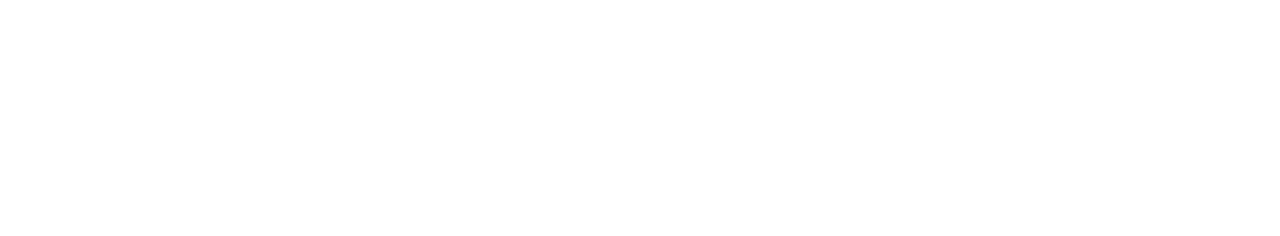
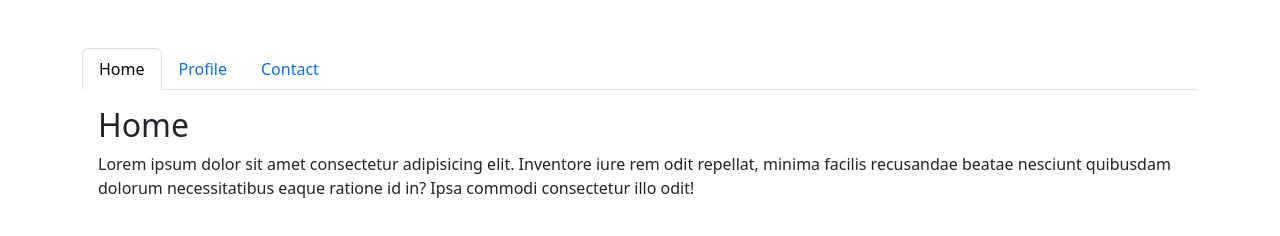
Before and after one commit to HeyFei/Bootstrap5-Crash-Course, a plain HTML site: page index.html in a window 1280 px wide. Drawn offline with nearby package versions, Linux system fonts and the light colour scheme.

Commit message:
tabs code

```diff
--- a/index.html
+++ b/index.html
@@ -10,7 +10,37 @@
 
 <body>
 
-
+    <!-- tabs -->
+    <div class="container my-5">
+        <nav>
+            <div class="nav nav-tabs" id="nav-tab" role="tablist">
+                <button class="nav-link active" id="nav-home-tab" data-bs-toggle="tab" data-bs-target="#nav-home"
+                    type="button" role="tab" aria-controls="nav-home" aria-selected="true">Home</button>
+                <button class="nav-link" id="nav-profile-tab" data-bs-toggle="tab" data-bs-target="#nav-profile"
+                    type="button" role="tab" aria-controls="nav-profile" aria-selected="false">Profile</button>
+                <button class="nav-link" id="nav-contact-tab" data-bs-toggle="tab" data-bs-target="#nav-contact"
+                    type="button" role="tab" aria-controls="nav-contact" aria-selected="false">Contact</button>
+            </div>
+        </nav>
+        <div class="tab-content" id="nav-tabContent">
+            <div class="tab-pane fade show active p-3" id="nav-home" role="tabpanel" aria-labelledby="nav-home-tab">
+                <h2>Home</h2>
+                <p>Lorem ipsum dolor sit amet consectetur adipisicing elit. Inventore iure rem odit repellat, minima
+                    facilis recusandae beatae nesciunt quibusdam dolorum necessitatibus eaque ratione id in? Ipsa
+                    commodi consectetur illo odit!</p>
+            </div>
+            <div class="tab-pane fade p-3" id="nav-profile" role="tabpanel" aria-labelledby="nav-profile-tab">
+                <h2>Profile</h2>
+                <p>Lorem ipsum dolor, sit amet consectetur adipisicing elit. Rem nemo sed, dolor animi vel assumenda
+                    nesciunt perspiciatis tempora porro accusantium fugiat. Optio ab nam esse.</p>
+            </div>
+            <div class="tab-pane fade p-3" id="nav-contact" role="tabpanel" aria-labelledby="nav-contact-tab">
+                <h2>Contact</h2>
+                <p>Lorem ipsum dolor sit, amet consectetur adipisicing elit. Veritatis sequi autem perspiciatis magni
+                    dicta aliquid nisi repellat illo commodi minima?</p>
+            </div>
+        </div>
+    </div>
 
     <script src="https://cdn.jsdelivr.net/npm/bootstrap@5.3.2/dist/js/bootstrap.bundle.min.js"
         integrity="sha384-C6RzsynM9kWDrMNeT87bh95OGNyZPhcTNXj1NW7RuBCsyN/o0jlpcV8Qyq46cDfL"
```
